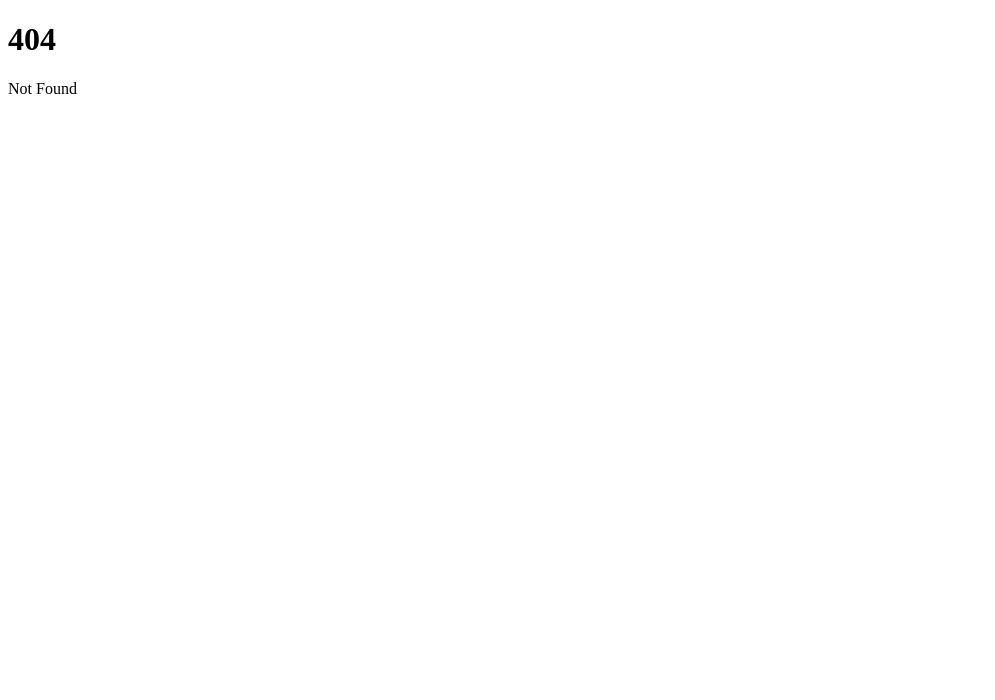
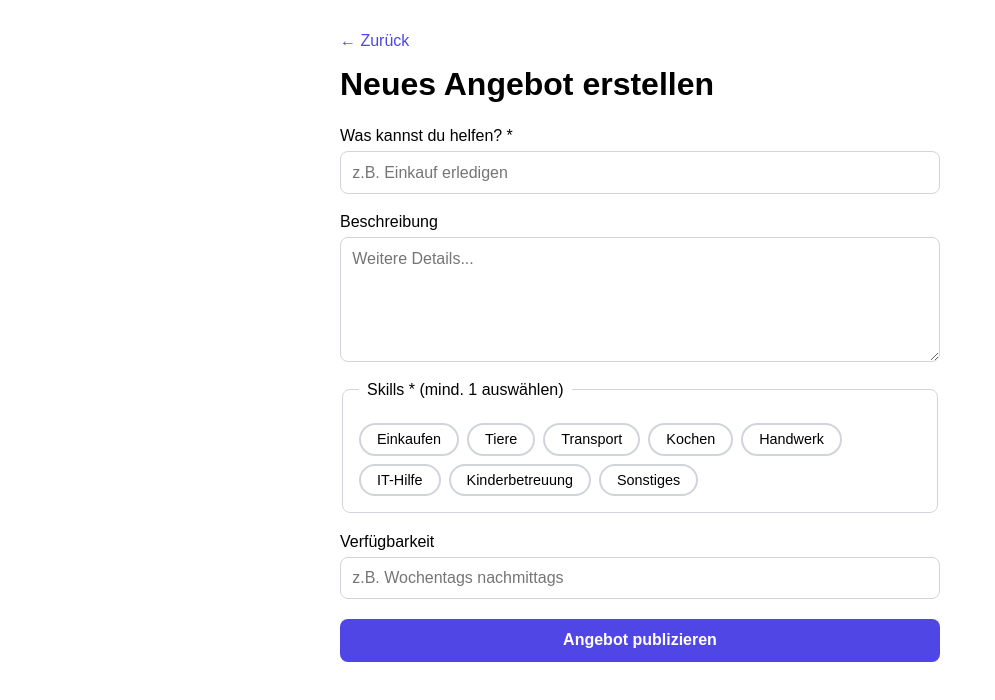
Before and after one commit to haerrbas/hilfadar, a SvelteKit app: page /angebote/neu in a window 1280 px wide. Before the commit this address had no page. Shown: the top 700 px of the page, without its empty margins (0-995 px from the left). Built offline with nearby package versions, Linux system fonts and the light colour scheme.

Commit message:
feat: Angebotsübersicht, Formular mit Skill-Auswahl

```diff
--- a/src/routes/+page.svelte
+++ b/src/routes/+page.svelte
@@ -1,2 +1,34 @@
-<h1>Welcome to SvelteKit</h1>
-<p>Visit <a href="https://svelte.dev/docs/kit">svelte.dev/docs/kit</a> to read the documentation</p>
+<script>
+  const appName = "Hilfadar";
+  const tagline = "Nachbarschaftshilfe im 500m-Radius";
+</script>
+
+<main>
+  <h1>🤝 {appName}</h1>
+  <p>{tagline}</p>
+
+  <div class="actions">
+    <a href="/angebote" class="btn primary">Hilfe suchen</a>
+    <a href="/angebote/neu" class="btn secondary">Hilfe anbieten</a>
+  </div>
+</main>
+
+<style>
+  main {
+    max-width: 600px;
+    margin: 4rem auto;
+    text-align: center;
+    font-family: sans-serif;
+  }
+  h1 { font-size: 2.5rem; margin-bottom: 0.5rem; }
+  p { color: #666; margin-bottom: 2rem; }
+  .actions { display: flex; gap: 1rem; justify-content: center; }
+  .btn {
+    padding: 0.8rem 1.5rem;
+    border-radius: 8px;
+    text-decoration: none;
+    font-weight: bold;
+  }
+  .btn.primary { background: #4f46e5; color: white; }
+  .btn.secondary { background: #e5e7eb; color: #111; }
+</style>
--- /dev/null
+++ b/src/routes/angebote/+page.svelte
@@ -0,0 +1,69 @@
+<script>
+  const angebote = [
+    { id: 1, titel: "Einkauf erledigen", nutzer: "Anna", skills: ["Einkaufen"], karma: 12 },
+    { id: 2, titel: "Paket annehmen", nutzer: "Ben", skills: ["Verfügbar"], karma: 8 },
+    { id: 3, titel: "Hund spazieren führen", nutzer: "Sara", skills: ["Tiere"], karma: 20 },
+  ];
+</script>
+
+<main>
+  <a href="/" class="back">← Zurück</a>
+  <h1>Hilfsangebote in deiner Nähe</h1>
+
+  <a href="/angebote/neu" class="btn">+ Neues Angebot</a>
+
+  <div class="liste">
+    {#each angebote as angebot}
+      <div class="karte">
+        <div class="kopf">
+          <span class="nutzer">👤 {angebot.nutzer}</span>
+          <span class="karma">⭐ {angebot.karma} Karma</span>
+        </div>
+        <h2>{angebot.titel}</h2>
+        <div class="skills">
+          {#each angebot.skills as skill}
+            <span class="tag">{skill}</span>
+          {/each}
+        </div>
+        <button class="anfragen">Hilfe anfragen</button>
+      </div>
+    {/each}
+  </div>
+</main>
+
+<style>
+  main { max-width: 700px; margin: 2rem auto; font-family: sans-serif; padding: 0 1rem; }
+  .back { color: #4f46e5; text-decoration: none; }
+  h1 { margin: 1rem 0; }
+  .btn {
+    display: inline-block;
+    background: #4f46e5;
+    color: white;
+    padding: 0.6rem 1.2rem;
+    border-radius: 8px;
+    text-decoration: none;
+    margin-bottom: 1.5rem;
+  }
+  .liste { display: flex; flex-direction: column; gap: 1rem; }
+  .karte {
+    border: 1px solid #e5e7eb;
+    border-radius: 12px;
+    padding: 1.2rem;
+    background: white;
+    box-shadow: 0 1px 4px rgba(0,0,0,0.06);
+  }
+  .kopf { display: flex; justify-content: space-between; margin-bottom: 0.5rem; color: #666; font-size: 0.9rem; }
+  h2 { margin: 0.3rem 0 0.8rem; }
+  .skills { display: flex; gap: 0.5rem; flex-wrap: wrap; margin-bottom: 1rem; }
+  .tag { background: #e0e7ff; color: #4f46e5; padding: 0.2rem 0.7rem; border-radius: 99px; font-size: 0.85rem; }
+  .anfragen {
+    background: #4f46e5;
+    color: white;
+    border: none;
+    padding: 0.5rem 1rem;
+    border-radius: 8px;
+    cursor: pointer;
+    font-size: 0.95rem;
+  }
+  .karma { color: #f59e0b; }
+</style>
--- /dev/null
+++ b/src/routes/angebote/neu/+page.svelte
@@ -0,0 +1,123 @@
+<script>
+  let titel = $state("");
+  let beschreibung = $state("");
+  let skills = $state([]);
+  let verfuegbarkeit = $state("");
+  let erfolg = $state(false);
+
+  const alleSkills = [
+    "Einkaufen", "Tiere", "Transport", "Kochen",
+    "Handwerk", "IT-Hilfe", "Kinderbetreuung", "Sonstiges"
+  ];
+
+  function toggleSkill(skill) {
+    if (skills.includes(skill)) {
+      skills = skills.filter(s => s !== skill);
+    } else {
+      skills = [...skills, skill];
+    }
+  }
+
+  async function absenden() {
+    if (!titel || skills.length === 0) {
+      alert("Bitte Titel und mindestens einen Skill angeben.");
+      return;
+    }
+    console.log({ titel, beschreibung, skills, verfuegbarkeit });
+    erfolg = true;
+  }
+</script>
+
+<main>
+  <a href="/angebote" class="back">← Zurück</a>
+  <h1>Neues Angebot erstellen</h1>
+
+  {#if erfolg}
+    <div class="erfolg">
+      ✅ Angebot erfolgreich erstellt! <a href="/angebote">Zur Übersicht</a>
+    </div>
+  {:else}
+    <form onsubmit={(e) => { e.preventDefault(); absenden(); }}>
+      <label>
+        Was kannst du helfen? *
+        <input bind:value={titel} placeholder="z.B. Einkauf erledigen" required />
+      </label>
+
+      <label>
+        Beschreibung
+        <textarea bind:value={beschreibung} placeholder="Weitere Details..."></textarea>
+      </label>
+
+      <fieldset>
+        <legend>Skills * (mind. 1 auswählen)</legend>
+        <div class="skill-grid">
+          {#each alleSkills as skill}
+            <button
+              type="button"
+              style={skills.includes(skill)
+                ? "background:#4f46e5; color:white; border-color:#4f46e5;"
+                : ""}
+              class="skill-btn"
+              onclick={() => toggleSkill(skill)}
+            >
+              {skill}
+            </button>
+          {/each}
+        </div>
+      </fieldset>
+
+      <label>
+        Verfügbarkeit
+        <input bind:value={verfuegbarkeit} placeholder="z.B. Wochentags nachmittags" />
+      </label>
+
+      <button type="submit" class="submit">Angebot publizieren</button>
+    </form>
+  {/if}
+</main>
+
+<style>
+  main { max-width: 600px; margin: 2rem auto; font-family: sans-serif; padding: 0 1rem; }
+  .back { color: #4f46e5; text-decoration: none; }
+  h1 { margin: 1rem 0 1.5rem; }
+  form { display: flex; flex-direction: column; gap: 1.2rem; }
+  label { display: flex; flex-direction: column; gap: 0.4rem; font-weight: 500; }
+  input, textarea {
+    padding: 0.7rem;
+    border: 1px solid #d1d5db;
+    border-radius: 8px;
+    font-size: 1rem;
+    font-family: sans-serif;
+  }
+  textarea { min-height: 100px; resize: vertical; }
+  fieldset { border: 1px solid #d1d5db; border-radius: 8px; padding: 1rem; }
+  legend { font-weight: 500; padding: 0 0.5rem; }
+  .skill-grid { display: flex; flex-wrap: wrap; gap: 0.5rem; margin-top: 0.5rem; }
+  .skill-btn {
+    padding: 0.4rem 1rem;
+    border: 2px solid #d1d5db;
+    border-radius: 99px;
+    background: white;
+    cursor: pointer;
+    font-size: 0.9rem;
+    transition: all 0.15s;
+  }
+  .submit {
+    background: #4f46e5;
+    color: white;
+    border: none;
+    padding: 0.8rem;
+    border-radius: 8px;
+    font-size: 1rem;
+    cursor: pointer;
+    font-weight: bold;
+  }
+  .erfolg {
+    background: #d1fae5;
+    border: 1px solid #6ee7b7;
+    padding: 1rem;
+    border-radius: 8px;
+    color: #065f46;
+  }
+  .erfolg a { color: #065f46; font-weight: bold; }
+</style>
```
